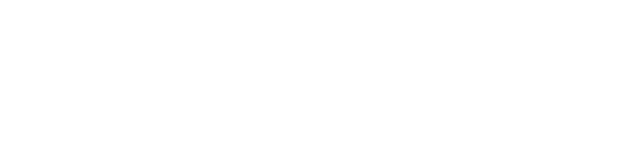
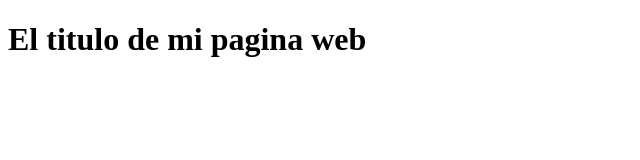
Before and after one commit to AlvaroJavier1/Seminario_Git_GitHub, a plain HTML site: page index.html in a window 1280 px wide. Shown: the whole page, without its empty margins (0-640 px from the left). Drawn offline with Linux system fonts and the light colour scheme.

Commit message:
Agregue un titulo a mi pagina web

```diff
--- a/index.html
+++ b/index.html
@@ -3,9 +3,9 @@
 <head>
     <meta charset="UTF-8">
     <meta name="viewport" content="width=device-width, initial-scale=1.0">
-    <title>Document</title>
+    <title>Mi primera pagina web</title>
 </head>
 <body>
-
+    <h1>El titulo de mi pagina web</h1>
 </body>
 </html>
```
